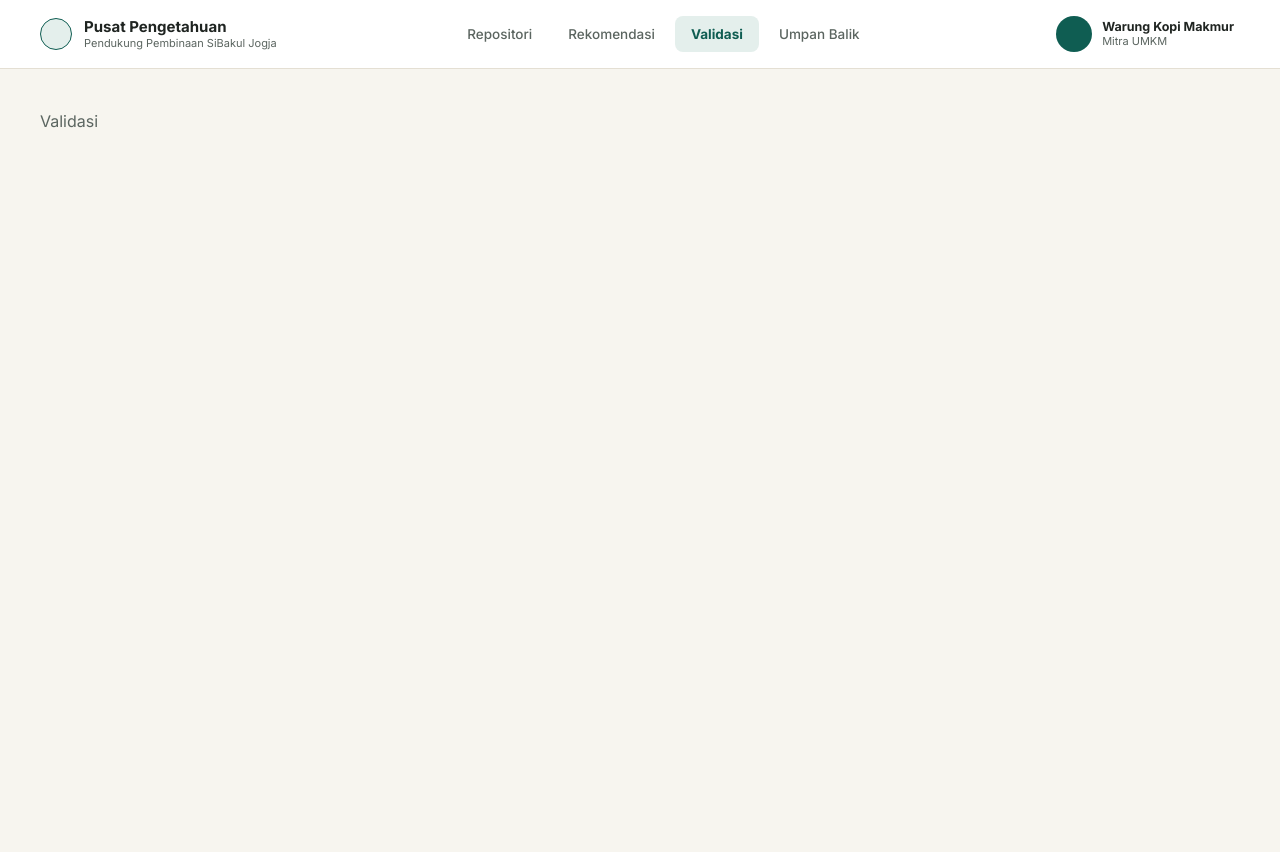
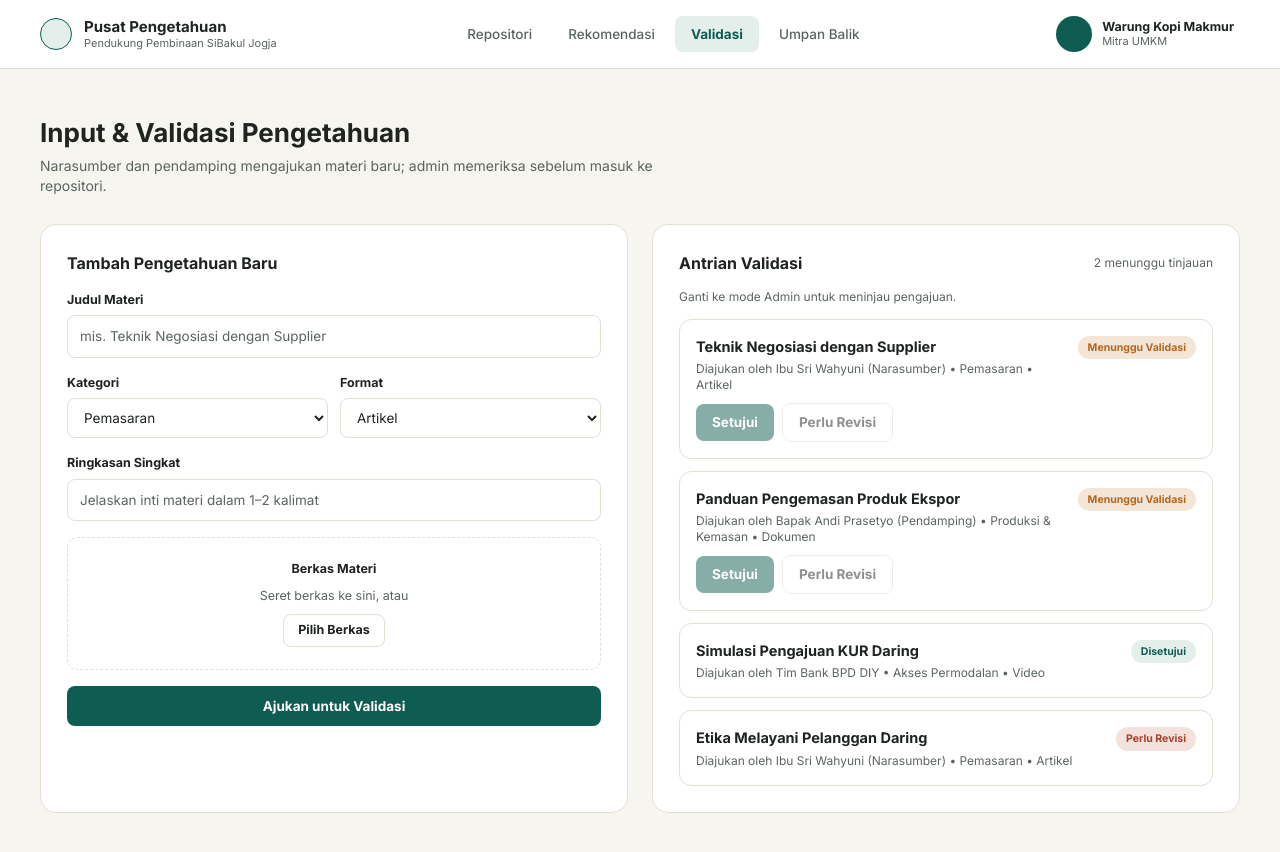
Before and after one commit to kemal-faza/kms-sibakul, a React (Vite) app: page /validasi in a window 1280 px wide. Shown: the top 852 px of the page. Before the commit the page ends 800 px from the top, so only its background shows below. Built offline with nearby package versions, Linux system fonts and the light colour scheme.

Commit message:
feat: implement Validasi page with material form and validation queue

```diff
--- /dev/null
+++ b/src/features/SubmissionItem.tsx
@@ -0,0 +1,50 @@
+import type { Submission } from "../types";
+import { Badge, type BadgeVariant } from "../components/ui/Badge";
+import { Button } from "../components/ui/Button";
+
+const statusVariant: Record<Submission["status"], BadgeVariant> = {
+  "Menunggu Validasi": "pending",
+  Disetujui: "approved",
+  "Perlu Revisi": "revision",
+};
+
+export function SubmissionItem({
+  submission,
+  canAction,
+  onApprove,
+  onRevision,
+}: {
+  submission: Submission;
+  canAction: boolean;
+  onApprove: () => void;
+  onRevision: () => void;
+}) {
+  const pending = submission.status === "Menunggu Validasi";
+
+  return (
+    <div className="flex flex-col gap-2.5 rounded-xl border border-line p-4">
+      <div className="flex items-start justify-between gap-3">
+        <div className="flex flex-col gap-1">
+          <h3 className="text-[14.5px] font-bold text-ink">{submission.title}</h3>
+          <p className="text-xs text-muted">
+            Diajukan oleh {submission.submitter}
+            {submission.submitterRole ? ` ${submission.submitterRole}` : ""} •{" "}
+            {submission.category} • {submission.format}
+          </p>
+        </div>
+        <Badge variant={statusVariant[submission.status]}>{submission.status}</Badge>
+      </div>
+
+      {pending ? (
+        <div className="flex items-center gap-2">
+          <Button onClick={onApprove} disabled={!canAction}>
+            Setujui
+          </Button>
+          <Button variant="secondary" onClick={onRevision} disabled={!canAction}>
+            Perlu Revisi
+          </Button>
+        </div>
+      ) : null}
+    </div>
+  );
+}
--- a/src/pages/ValidasiPage.tsx
+++ b/src/pages/ValidasiPage.tsx
@@ -1,3 +1,175 @@
+import { useState, type FormEvent } from "react";
+import { PageShell } from "../components/layout/PageShell";
+import { Button } from "../components/ui/Button";
+import { Card } from "../components/ui/Card";
+import { Input } from "../components/ui/Input";
+import { SubmissionItem } from "../features/SubmissionItem";
+import { useApp } from "../store/AppContext";
+import type { Category, MaterialFormat } from "../types";
+
+const CATEGORIES: Category[] = [
+  "Pemasaran",
+  "Legalitas & Perizinan",
+  "Pembukuan Keuangan",
+  "Produksi & Kemasan",
+  "Akses Permodalan",
+];
+
+const FORMATS: MaterialFormat[] = ["Artikel", "Dokumen", "Video"];
+
+const selectClass =
+  "w-full rounded-lg border border-line bg-surface px-3 py-2.5 text-[13.5px] text-ink focus:outline-none focus:ring-2 focus:ring-brand";
+
 export function ValidasiPage() {
-  return <div className="p-10 text-muted">Validasi</div>;
+  const { role, profile, submissions, addSubmission, setStatus } = useApp();
+  const isAdmin = role === "Admin Dinas Koperasi";
+
+  const [title, setTitle] = useState("");
+  const [category, setCategory] = useState<Category>("Pemasaran");
+  const [format, setFormat] = useState<MaterialFormat>("Artikel");
+  const [summary, setSummary] = useState("");
+  const [fileName, setFileName] = useState("");
+  const [error, setError] = useState("");
+
+  const pendingCount = submissions.filter((s) => s.status === "Menunggu Validasi").length;
+
+  function submit(e: FormEvent) {
+    e.preventDefault();
+    const trimmed = title.trim();
+    if (trimmed.length < 3) {
+      setError("Judul materi wajib diisi (min. 3 karakter).");
+      return;
+    }
+    addSubmission({
+      id: `s-${Date.now()}`,
+      title: trimmed,
+      submitter: profile.name,
+      submitterRole: "(Pendamping)",
+      category,
+      format,
+      status: "Menunggu Validasi",
+    });
+    setTitle("");
+    setSummary("");
+    setFileName("");
+    setError("");
+    setCategory("Pemasaran");
+    setFormat("Artikel");
+  }
+
+  return (
+    <PageShell
+      title="Input & Validasi Pengetahuan"
+      description="Narasumber dan pendamping mengajukan materi baru; admin memeriksa sebelum masuk ke repositori."
+    >
+      <div className="grid grid-cols-1 gap-6 lg:grid-cols-2">
+        <Card className="flex flex-col gap-4 p-[26px]">
+          <h2 className="text-base font-bold text-ink">Tambah Pengetahuan Baru</h2>
+          <form onSubmit={submit} className="flex flex-col gap-4">
+            <label className="flex flex-col gap-1.5">
+              <span className="text-[12.5px] font-bold text-ink">Judul Materi</span>
+              <Input
+                value={title}
+                onChange={(e) => {
+                  setTitle(e.target.value);
+                  if (error) setError("");
+                }}
+                placeholder="mis. Teknik Negosiasi dengan Supplier"
+                invalid={Boolean(error)}
+              />
+              {error ? <span className="text-xs text-danger">{error}</span> : null}
+            </label>
+
+            <div className="grid grid-cols-1 gap-3 sm:grid-cols-2">
+              <label className="flex flex-col gap-1.5">
+                <span className="text-[12.5px] font-bold text-ink">Kategori</span>
+                <select
+                  value={category}
+                  onChange={(e) => setCategory(e.target.value as Category)}
+                  className={selectClass}
+                >
+                  {CATEGORIES.map((c) => (
+                    <option key={c} value={c}>
+                      {c}
+                    </option>
+                  ))}
+                </select>
+              </label>
+              <label className="flex flex-col gap-1.5">
+                <span className="text-[12.5px] font-bold text-ink">Format</span>
+                <select
+                  value={format}
+                  onChange={(e) => setFormat(e.target.value as MaterialFormat)}
+                  className={selectClass}
+                >
+                  {FORMATS.map((f) => (
+                    <option key={f} value={f}>
+                      {f}
+                    </option>
+                  ))}
+                </select>
+              </label>
+            </div>
+
+            <label className="flex flex-col gap-1.5">
+              <span className="text-[12.5px] font-bold text-ink">Ringkasan Singkat</span>
+              <Input
+                value={summary}
+                onChange={(e) => setSummary(e.target.value)}
+                placeholder="Jelaskan inti materi dalam 1–2 kalimat"
+              />
+            </label>
+
+            <div className="flex flex-col items-center gap-2 rounded-[10px] border border-dashed border-line p-[22px] text-center">
+              <span className="text-[12.5px] font-bold text-ink">Berkas Materi</span>
+              <span className="text-[12.5px] text-muted">
+                {fileName || "Seret berkas ke sini, atau"}
+              </span>
+              <label className="cursor-pointer rounded-lg border border-line bg-surface px-3.5 py-1.5 text-[12.5px] font-bold text-ink">
+                Pilih Berkas
+                <input
+                  type="file"
+                  className="hidden"
+                  onChange={(e) => setFileName(e.target.files?.[0]?.name ?? "")}
+                />
+              </label>
+            </div>
+
+            <Button type="submit" className="w-full py-2.5">
+              Ajukan untuk Validasi
+            </Button>
+          </form>
+        </Card>
+
+        <Card className="flex flex-col gap-3.5 p-[26px]">
+          <div className="flex items-center justify-between gap-2">
+            <h2 className="text-base font-bold text-ink">Antrian Validasi</h2>
+            <span className="text-xs text-muted">{pendingCount} menunggu tinjauan</span>
+          </div>
+
+          {!isAdmin ? (
+            <p className="text-xs text-muted">
+              Ganti ke mode Admin untuk meninjau pengajuan.
+            </p>
+          ) : null}
+
+          {submissions.length === 0 ? (
+            <p className="text-sm text-muted">Tidak ada antrian validasi.</p>
+          ) : (
+            <div className="flex flex-col gap-3">
+              {submissions.map((s) => (
+                <SubmissionItem
+                  key={s.id}
+                  submission={s}
+                  canAction={isAdmin}
+                  onApprove={() => setStatus(s.id, "Disetujui")}
+                  onRevision={() => setStatus(s.id, "Perlu Revisi")}
+                />
+              ))}
+            </div>
+          )}
+        </Card>
+      </div>
+    </PageShell>
+  );
 }
```
